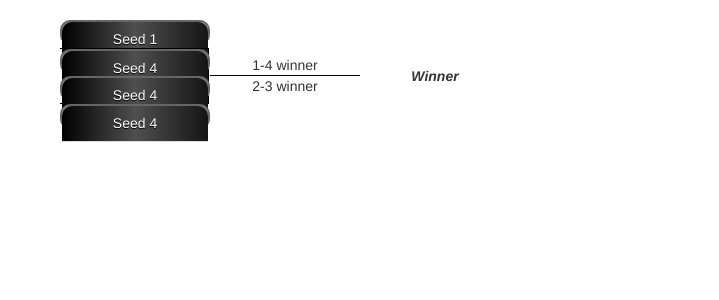
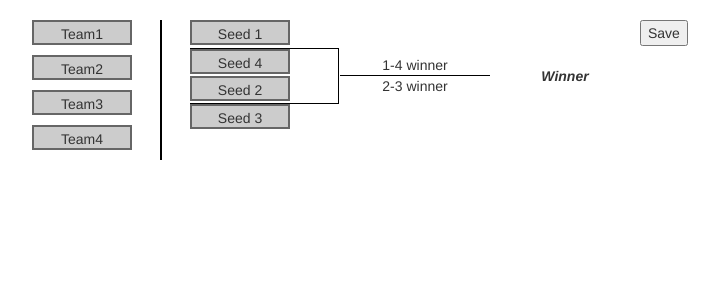
Before and after one commit to marcoflowers/baylolesports, a Python web app: template templates/tournament/bracket_4.html in a window 1280 px wide. Shown: the part 52-352 px from the top of the page, without its empty margins (38-757 px from the left). Run offline with Jinja, Linux system fonts and the light colour scheme; the template is opened without the code that fills it, so the values that code supplies are empty; some libraries are stand-ins or nearby versions.

Commit message:
Began moving all brackets to drag drop format

```diff
--- a/controllers/tournament.py
+++ b/controllers/tournament.py
@@ -17,9 +17,11 @@
         self.login()
         #key = to_key(ukey)
         #tournament = key_object(key)
-        #template = JINJA_ENVIRONMENT.get_template('/templates/tournament/bracket_%s.html' % tournament.size)
-        template = JINJA_ENVIRONMENT.get_template('/templates/tournament/bracket_experiment.html')
+        size = 8
+        template = JINJA_ENVIRONMENT.get_template('/templates/tournament/bracket_%s.html' % size)
         self.response.write(template.render(self.template_values))
+
+
 
 
     def post(self, ukey):
--- a/static/js/drag_drop.js
+++ b/static/js/drag_drop.js
@@ -74,13 +74,10 @@
     var slots = $("#slots .slot");
     data = {};
     [].forEach.call(slots, function(slot) {
-        console.log($(slot).parents().attr("class"));
+        console.log($(slot).parents().attr("value"));
         console.log($(slot).text());
     });
     $.post(document.URL, data, function() {
+        console.log("Success");
     });
 }
-
-function finalize() {
-
-}
--- a/templates/tournament/bracket_4.html
+++ b/templates/tournament/bracket_4.html
@@ -1,152 +1,31 @@
 {% extends "/templates/base.html" %}
-
 {% block head %}
 <link rel="stylesheet" type="text/css" href="/static/bracket.css" />
+<script src="/static/js/drag_drop.js"></script>
 {% endblock %}
-
-
 {% block content %}
+<div id="slots">
+    <div class="team_pool" value="0">
+        <div class="slot" value="1" draggable>Team1</div><!--replace all of values with team key-->
+        <div class="slot" value="2" draggable>Team2</div>
+        <div class="slot" value="3" draggable>Team3</div>
+        <div class="slot" value="4" draggable>Team4</div>
+    </div>
     <div class="tournament4-wrap">
         <div class="round3-top winner3">Winner</div>
         <div class="round2-topwrap">
             <div class="round2-top">1-4 winner</div>
-            <div class="round1-top"><div class="slot" draggable="true"><header>Seed 1</header></div></div>
-            <div class="round1-bottom"><div class="slot" draggable="true"><header>Seed 4</header></div></div>
+            <div class="round1-top" value="1"><div class="slot" value="Seed 1" draggable>Seed 1</div></div>
+            <div class="round1-bottom" value="2"><div class="slot" value="Seed 4" draggable>Seed 4</div></div>
         </div>
         <div class="round2-bottomwrap">
             <div class="round2-bottom">2-3 winner</div>
-            <div class="round1-top"><div class="slot" draggable="true"><header>Seed 4</header></div></div>
-            <div class="round1-bottom"><div class="slot" draggable="true"><header>Seed 4</header></div></div>
+            <div class="round1-top" value="3"><div class="slot" value="Seed 2" draggable>Seed 2</div></div>
+            <div class="round1-bottom" value="4"><div class="slot" value="Seed 3" draggable>Seed 3</div></div>
         </div>
     </div>
-<style>
-/* Prevent the text contents of draggable elements from being selectable. */
-[draggable] {
-  -moz-user-select: none;
-  -khtml-user-select: none;
-  -webkit-user-select: none;
-  user-select: none;
-  /* Required to make elements draggable in old WebKit */
-  -khtml-user-drag: element;
-  -webkit-user-drag: element;
-}
-.slot {
-  <!--height: 150px;
-  width: 150px;-->
-  float: left;
-  border: 2px solid #666666;
-  background-color: #ccc;
-  margin-right: 5px;
-  -webkit-border-radius: 10px;
-  -ms-border-radius: 10px;
-  -moz-border-radius: 10px;
-  border-radius: 10px;
-  -webkit-box-shadow: inset 0 0 3px #000;
-  -ms-box-shadow: inset 0 0 3px #000;
-  box-shadow: inset 0 0 3px #000;
-  text-align: center;
-  cursor: move;
-}
-.slot header {
-  color: #fff;
-  text-shadow: #000 0 1px;
-  box-shadow: 5px;
-  padding: 5px;
-  background: -moz-linear-gradient(left center, rgb(0,0,0), rgb(79,79,79), rgb(21,21,21));
-  background: -webkit-gradient(linear, left top, right top,
-                               color-stop(0, rgb(0,0,0)),
-                               color-stop(0.50, rgb(79,79,79)),
-                               color-stop(1, rgb(21,21,21)));
-  background: -webkit-linear-gradient(left center, rgb(0,0,0), rgb(79,79,79), rgb(21,21,21));
-  background: -ms-linear-gradient(left center, rgb(0,0,0), rgb(79,79,79), rgb(21,21,21));
-  border-bottom: 1px solid #ddd;
-  -webkit-border-top-left-radius: 10px;
-  -moz-border-radius-topleft: 10px;
-  -ms-border-radius-topleft: 10px;
-  border-top-left-radius: 10px;
-  -webkit-border-top-right-radius: 10px;
-  -ms-border-top-right-radius: 10px;
-  -moz-border-radius-topright: 10px;
-  border-top-right-radius: 10px;
-}
-.slot.over {
-  border: 2px dashed #000;
-}
-</style>
-<script>
-
-
-function handleDragStart(e) {
-  this.style.opacity = '0.4';  // this / e.target is the source node.
-}
-
-function handleDragOver(e) {
-  if (e.preventDefault) {
-    e.preventDefault(); // Necessary. Allows us to drop.
-  }
-
-  e.dataTransfer.dropEffect = 'move';  // See the section on the DataTransfer object.
-
-  return false;
-}
-
-function handleDragEnter(e) {
-  // this / e.target is the current hover target.
-  this.classList.add('over');
-}
-
-function handleDragLeave(e) {
-  this.classList.remove('over');  // this / e.target is previous target element.
-}
-
-
-
-function handleDragEnd(e) {
-  // this/e.target is the source node.
-  this.style.opacity = '1.0';
-
-  [].forEach.call(slots, function (slot) {
-    slot.classList.remove('over');
-  });
-}
-
-
-var dragSrcEl = null;
-
-function handleDragStart(e) {
-  // Target (this) element is the source node.
-  this.style.opacity = '0.4';
-
-  dragSrcEl = this;
-
-  e.dataTransfer.effectAllowed = 'move';
-  e.dataTransfer.setData('text/html', this.innerHTML);
-}
-function handleDrop(e) {
-  // this/e.target is current target element.
-
-  if (e.stopPropagation) {
-    e.stopPropagation(); // Stops some browsers from redirecting.
-  }
-
-  // Don't do anything if dropping the same slot we're dragging.
-  if (dragSrcEl != this) {
-    // Set the source slot's HTML to the HTML of the slot we dropped on.
-    dragSrcEl.innerHTML = this.innerHTML;
-    this.innerHTML = e.dataTransfer.getData('text/html');
-  }
-
-  return false;
-}
-var slots = document.querySelectorAll('#slots .slot');
-[].forEach.call(slots, function(slot) {
-  slot.addEventListener('dragstart', handleDragStart, false);
-  slot.addEventListener('dragenter', handleDragEnter, false)
-  slot.addEventListener('dragover', handleDragOver, false);
-  slot.addEventListener('dragleave', handleDragLeave, false);
-  slot.addEventListener('drop', handleDrop, false);
-  slot.addEventListener('dragend', handleDragEnd, false);
-});
-</script>
-
+</div>
+<div class="buttons">
+    <button class="save" onclick="save()">Save</button><br>
+</div>
 {% endblock %}
```
Also changed, not shown: templates/tournament/bracket_8.html (+22 -9 lines), 1 other file.
